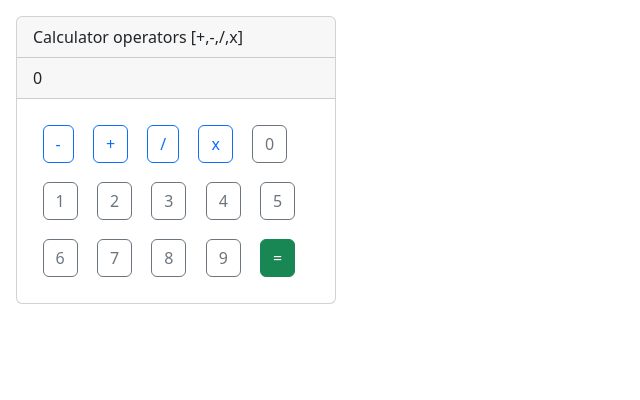
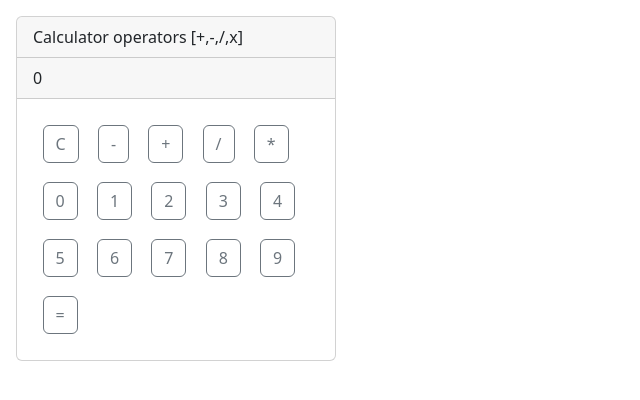
Before and after one commit to Atique22/Calculator-App, a React (Create React App) app: page / in a window 1280 px wide. Shown: the top 400 px of the page, without its empty margins (0-640 px from the left). Built offline with nearby package versions, Linux system fonts and the light colour scheme.

Commit message:
update 1

```diff
--- a/src/components/CalBody.js
+++ b/src/components/CalBody.js
@@ -1,34 +1,24 @@
-import React from 'react';
+import React, {useState} from 'react';
 import Button from 'react-bootstrap/Button';
 import Card from 'react-bootstrap/Card';
 
 export default function CalculatorBody ({setExpressionCheck}){
+    const [previous, setPrevious] = useState(" ");
+
 
     const onClickAction = (e) =>{
         console.log("onClickAction calling ");
         setExpressionCheck(e);
-
     }
 
+    let buttonArray = ['C','-','+','/','*',0,1,2,3,4,5,6,7,8,9,'='];
     return(
 
         <Card.Body>
-            <Button onClick={() => onClickAction('-')} variant="outline-primary" style={{margin: '0.6rem'}}>-</Button>
-            <Button  onClick={() => onClickAction('+')} variant="outline-primary" style={{margin: '0.6rem'}}>+</Button>
-            <Button  onClick={() => onClickAction('/')} variant="outline-primary" style={{margin: '0.6rem'}}>/</Button>
-            <Button   onClick={() => onClickAction('*')} variant="outline-primary" style={{margin: '0.6rem'}}>x</Button>
-            <Button onClick={() => onClickAction(0)} variant="outline-secondary" style={{margin: '0.6rem'}}>0</Button>
-            <Button  onClick={() => onClickAction(1)} variant="outline-secondary" style={{margin: '0.6rem'}}>1</Button>
-            <Button  onClick={() => onClickAction(2)} variant="outline-secondary" style={{margin: '0.6rem'}}>2</Button>
-            <Button  onClick={() => onClickAction(3)} variant="outline-secondary" style={{margin: '0.6rem'}}>3</Button>
-            <Button  onClick={() => onClickAction(4)} variant="outline-secondary" style={{margin: '0.6rem'}}>4</Button>
-            <Button  onClick={() => onClickAction(5)} variant="outline-secondary" style={{margin: '0.6rem'}}>5</Button>
-            <Button  onClick={() => onClickAction(6)} variant="outline-secondary" style={{margin: '0.6rem'}}>6</Button>
-            <Button  onClick={() => onClickAction(7)} variant="outline-secondary" style={{margin: '0.6rem'}}>7</Button>
-            <Button  onClick={() => onClickAction(8)} variant="outline-secondary" style={{margin: '0.6rem'}}>8</Button>
-            <Button  onClick={() => onClickAction(9)} variant="outline-secondary" style={{margin: '0.6rem'}}>9</Button>
-            <Button   onClick={() => onClickAction('=')} variant="success" style={{margin: '0.6rem'}} >=</Button>
-            </Card.Body>
+        {
+             buttonArray.map((item) =><Button  key={item} onClick={() => onClickAction(`${item}`)} variant="outline-secondary" style={{margin: '0.6rem'}}>{item}</Button>)
+        }
+        </Card.Body>
     )
 
 }
--- a/src/components/Calculation.js
+++ b/src/components/Calculation.js
@@ -14,7 +14,6 @@ export default function Calculate (){
 
           <Card style={{ width: '20rem', margin: '1rem'}}>
           <Card.Header>Calculator operators [+,-,/,x]</Card.Header>
-
             <CalculatorResult result={expression}/>
             <CalculatorBody setExpressionCheck = {setExpression}/>
           </Card>
```
Also changed, not shown: src/components/CalResult.js (line endings or trailing spaces).
